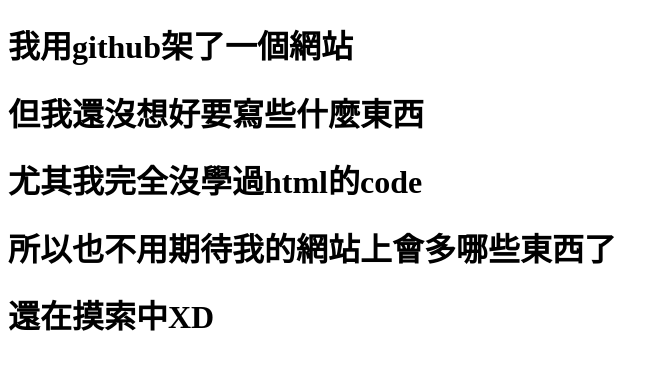
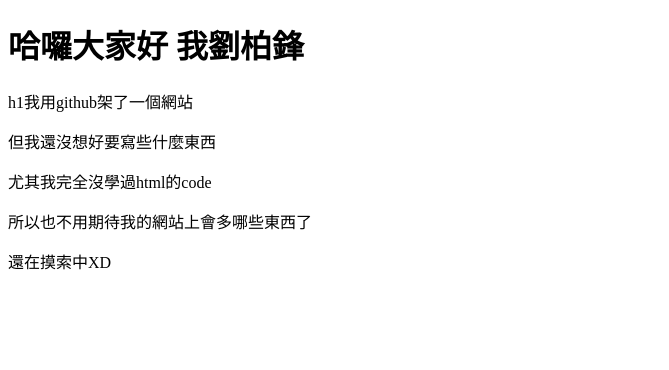
Before and after one commit to PofengLiu1022/pofeng1022.github.io, a plain HTML site: page index.html in a window 1280 px wide. Shown: the whole page, without its empty margins (0-669 px from the left). Drawn offline with Linux system fonts and the light colour scheme.

Commit message:
add index

```diff
--- a/index.html
+++ b/index.html
@@ -5,10 +5,11 @@
     <title>Pofeng's Website</title>
   </head>
   <body>
-    <h1>我用github架了一個網站</h1>
-    <h1>但我還沒想好要寫些什麼東西</h1>
-    <h1>尤其我完全沒學過html的code</h1>
-    <h1>所以也不用期待我的網站上會多哪些東西了</h1>
-    <h1>還在摸索中XD</h1>
+    <h1>哈囉大家好 我劉柏鋒</h1>
+    <p>h1我用github架了一個網站</p>
+    <p>但我還沒想好要寫些什麼東西</p>
+    <p>尤其我完全沒學過html的code</p>
+    <p>所以也不用期待我的網站上會多哪些東西了</p>
+    <p>還在摸索中XD</p>
   </body>
 </html>
```
